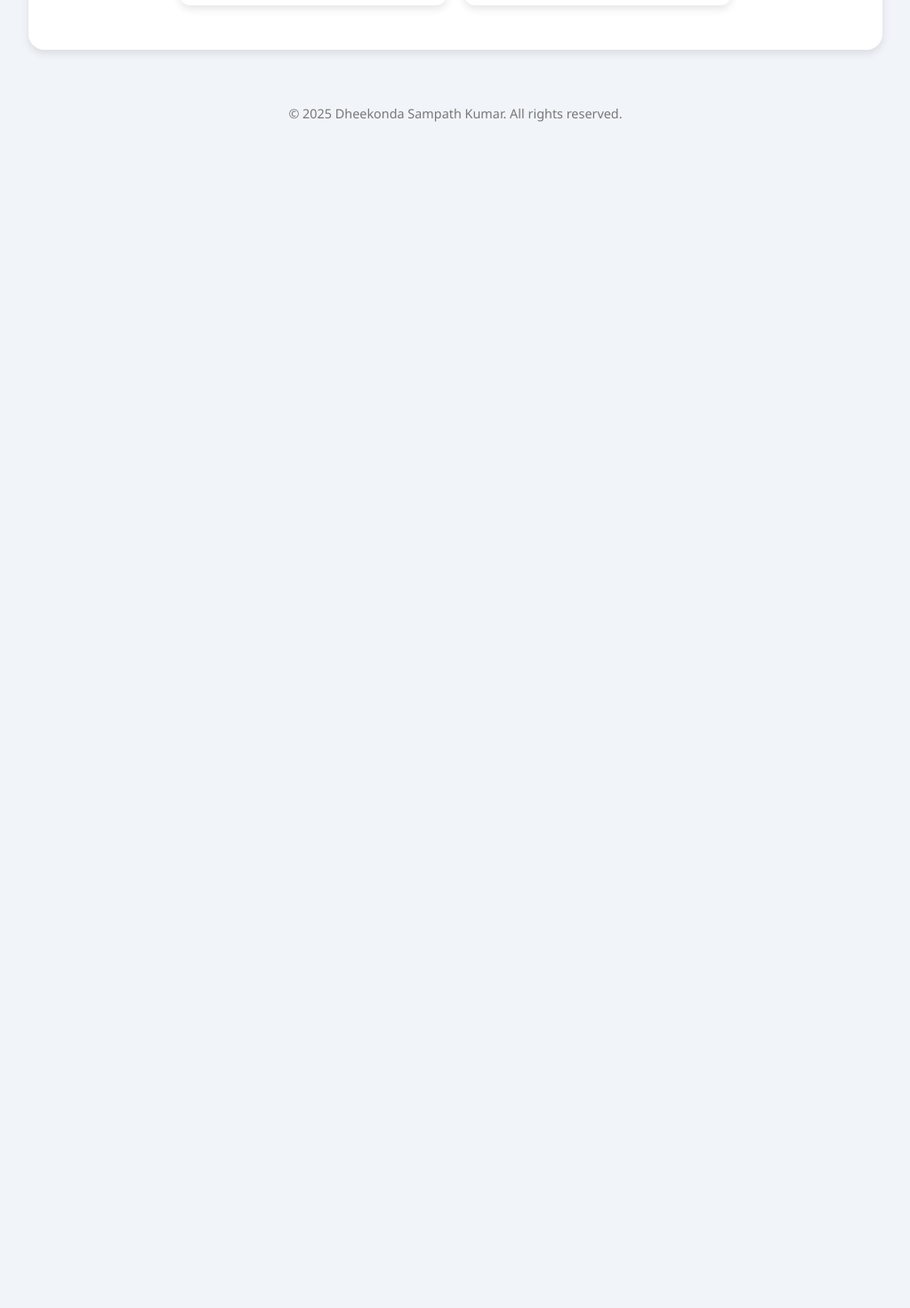
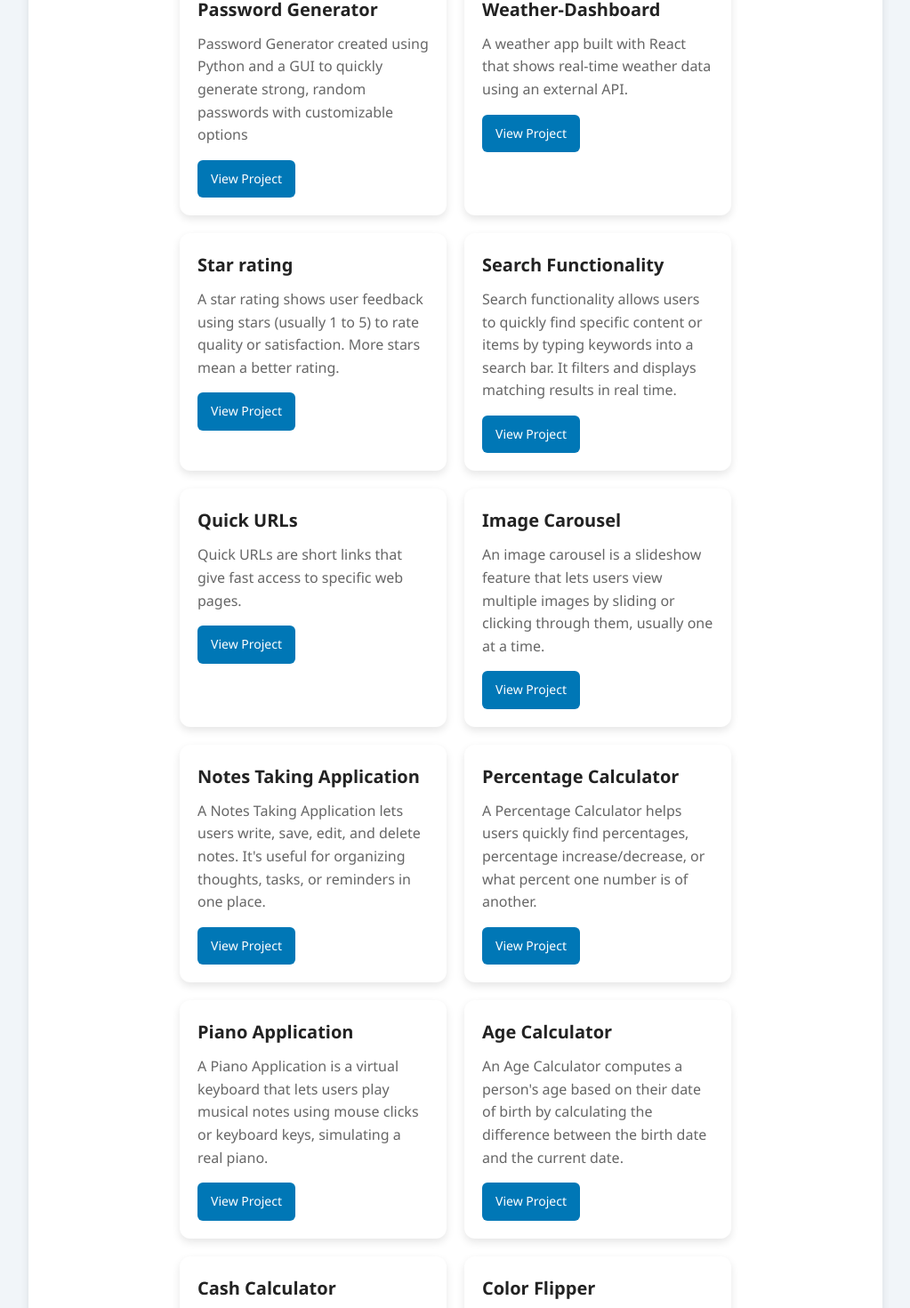
Before and after one commit to sampathkumar210304/portfolio, a React (Create React App) app: page /projects in a window 1280 px wide. Shown: the part 778-2248 px from the top of the page at 89% size, without its empty margins (128-1151 px from the left). Before the commit the page ends 957 px from the top, so only its background shows below. Built offline with nearby package versions, Linux system fonts and the light colour scheme.

Commit message:
Projects and Home Page Changes

```diff
--- a/src/App.css
+++ b/src/App.css
@@ -145,3 +145,38 @@ body {
     font-size: 1.5rem;
   }
 }
+/* Hide nav links by default on mobile */
+@media screen and (max-width: 768px) {
+  .nav-links {
+    display: none;
+  }
+
+  .nav-links.active {
+    display: flex;
+    flex-direction: column;
+  }
+
+  /* Hamburger menu button */
+  .hamburger {
+    display: block;
+    cursor: pointer;
+    width: 25px;
+    height: 20px;
+    position: relative;
+    margin-left: auto;
+  }
+
+  .hamburger div {
+    background-color: #fff;
+    height: 3px;
+    margin: 4px 0;
+    border-radius: 2px;
+  }
+}
+
+/* Hide hamburger on desktop */
+@media screen and (min-width: 769px) {
+  .hamburger {
+    display: none;
+  }
+}
--- a/src/Styles/Contact.css
+++ b/src/Styles/Contact.css
@@ -58,3 +58,8 @@
 .contact-form button:hover {
   background-color: rgb(131, 131, 164);
 }
+
+#contact h2{
+  color: #333;
+  margin-bottom: 0;
+}
--- a/src/Styles/Home.css
+++ b/src/Styles/Home.css
@@ -72,3 +72,7 @@ html {
     border-color: transparent;
   }
 }
+
+html {
+  scroll-behavior: smooth;
+}
--- a/src/pages/Contact.js
+++ b/src/pages/Contact.js
@@ -1,4 +1,4 @@
-import '../Styles/Contact.css';
+ import '../Styles/Contact.css';
 
 function Contact() {
   return (
--- a/src/pages/Home.js
+++ b/src/pages/Home.js
@@ -4,22 +4,22 @@ function Home() {
   const navItems = [
     {
       label: 'Projects',
-      href: '#projects',
-      description: 'Browse a showcase of my React and JavaScript projects.'
+      href: '/projects',
+      description: 'Browse a showcase of my React and JavaScript projects.',
     },
     {
       label: 'Certifications',
-      href: '#certifications',
+      href: '/certifications',
       description: 'See the courses and programs I’ve completed from Coursera, Udemy, and more.'
     },
     {
       label: 'About',
-      href: '#about',
+      href: '/about',
       description: 'Learn more about me and my journey into tech.'
     },
     {
       label: 'Contact',
-      href: '#contact',
+      href: '/contact',
       description: 'Let’s connect through email, phone, or LinkedIn.'
     }
   ];
--- a/src/pages/Projects.js
+++ b/src/pages/Projects.js
@@ -1,6 +1,11 @@
 import '../Styles/Projects.css';
 
 const projects = [
+  {
+    title:"Portfolio",
+    description:"Showcasing my React projects, certifications, and tech journey. Connect to learn more.",
+    link:"https://portfolio-sampathkumar210304s-projects.vercel.app/"
+  },
   {
     title: "Robot Jokes Generator",
     description: "Displays random robot-themed jokes using HTML, CSS, JavaScript.",
@@ -9,17 +14,83 @@ const projects = [
   {
     title: "Speech to Text App",
     description: "Real-time voice-to-text conversion using Web APIs.",
-    link: "https://your-project-link.com"
+    link: "https://speech-to-text-application-omega.vercel.app/"
   },
   {
     title: "Text to Voice App",
     description: "Reads out user input using Speech Synthesis API.",
-    link: "https://your-project-link.com"
+    link: "https://text-to-voice-application.vercel.app/"
   },
   {
     title: "Password Generator",
     description:"Password Generator created using Python and a GUI to quickly generate strong, random passwords with customizable options",
-    link: "https://github.com/sampathdheekonda/Password-Generator"
+    link: "https://github.com/sampathkumar210304/Password-generator"
+  },
+  {
+    title: "Weather-Dashboard",
+    description:"A weather app built with React that shows real-time weather data using an external API.",
+    link: "https://weather-dashboard-lilac-sigma.vercel.app/"
+  },
+  {
+    title:"Star rating",
+    description:"A star rating shows user feedback using stars (usually 1 to 5) to rate quality or satisfaction. More stars mean a better rating.",
+    link:"https://star-rating-gamma-five.vercel.app/"
+  },
+  {
+    title:"Search Functionality",
+    description:"Search functionality allows users to quickly find specific content or items by typing keywords into a search bar. It filters and displays matching results in real time.",
+    link:"https://search-funcationality.vercel.app/"
+  },
+  {
+    title:"Quick URLs",
+    description:"Quick URLs are short links that give fast access to specific web pages.",
+    link:"https://quick-ur-ls.vercel.app/"
+  },
+  {
+    title:"Image Carousel",
+    description:"An image carousel is a slideshow feature that lets users view multiple images by sliding or clicking through them, usually one at a time.",
+    link:"https://image-carousel-wine.vercel.app/"
+  },
+  {
+    title:"Notes Taking Application",
+    description:"A Notes Taking Application lets users write, save, edit, and delete notes. It's useful for organizing thoughts, tasks, or reminders in one place.",
+    link:"https://notes-taking-application-six.vercel.app/"
+  },
+  {
+    title:"Percentage Calculator",
+    description:"A Percentage Calculator helps users quickly find percentages, percentage increase/decrease, or what percent one number is of another.",
+    link:"https://percentage-calculator-xi-ruddy.vercel.app/"
+  },
+    {
+    title:"Piano Application",
+    description:"A Piano Application is a virtual keyboard that lets users play musical notes using mouse clicks or keyboard keys, simulating a real piano.",
+    link:"https://piano-application-virid.vercel.app/"
+  },
+  {
+    title:"Age Calculator",
+    description:"An Age Calculator computes a person's age based on their date of birth by calculating the difference between the birth date and the current date.",
+    link:"https://age-calculator-zeta-hazel.vercel.app/"
+  },
+  {
+    title:"Cash Calculator",
+    description:"A Cash Calculator helps count and total different currency bills and coins quickly to find the total cash amount.",
+    link:"https://cash-calculator-nine.vercel.app/"
+
+  },
+  {
+    title:"Color Flipper",
+    description:"A Color Flipper is a tool that changes the background or element color randomly or on user action, creating a dynamic and colorful effect.",
+    link:"https://color-flipper-nine-alpha.vercel.app/"
+  },
+  {
+    title:"Animated Counter",
+    description:"An Animated Counter displays numbers that smoothly count up or down, often used to highlight stats or milestones in a visually engaging way.",
+    link:"https://animated-counter-lime.vercel.app/"
+  },
+  {
+    title:"Calculator",
+    description:"A Calculator is a tool that performs basic or advanced arithmetic operations like addition, subtraction, multiplication, and division.",
+    link:"https://calculator-amber-one-21.vercel.app/"
   }
   // Add more projects like this...
 ];
```
